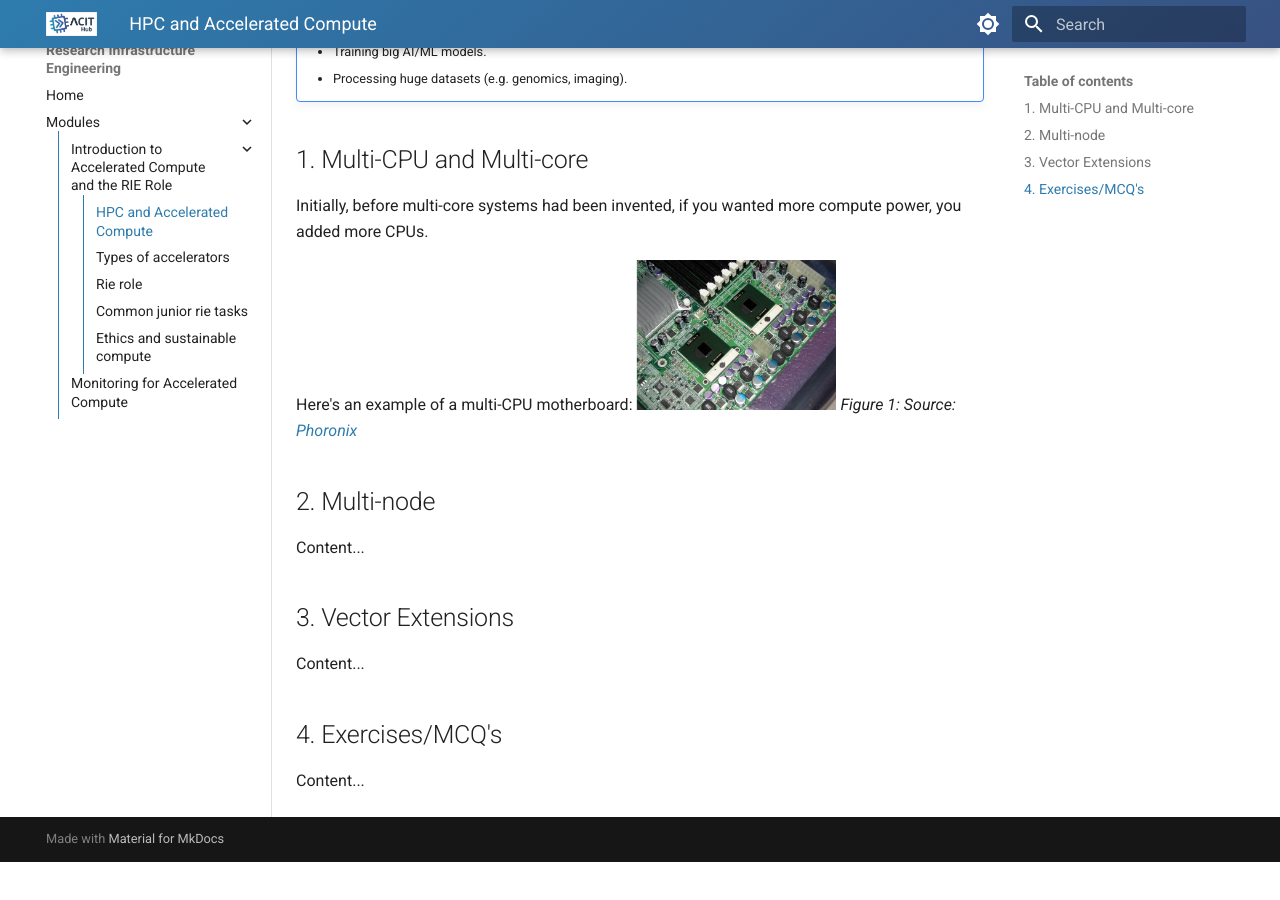
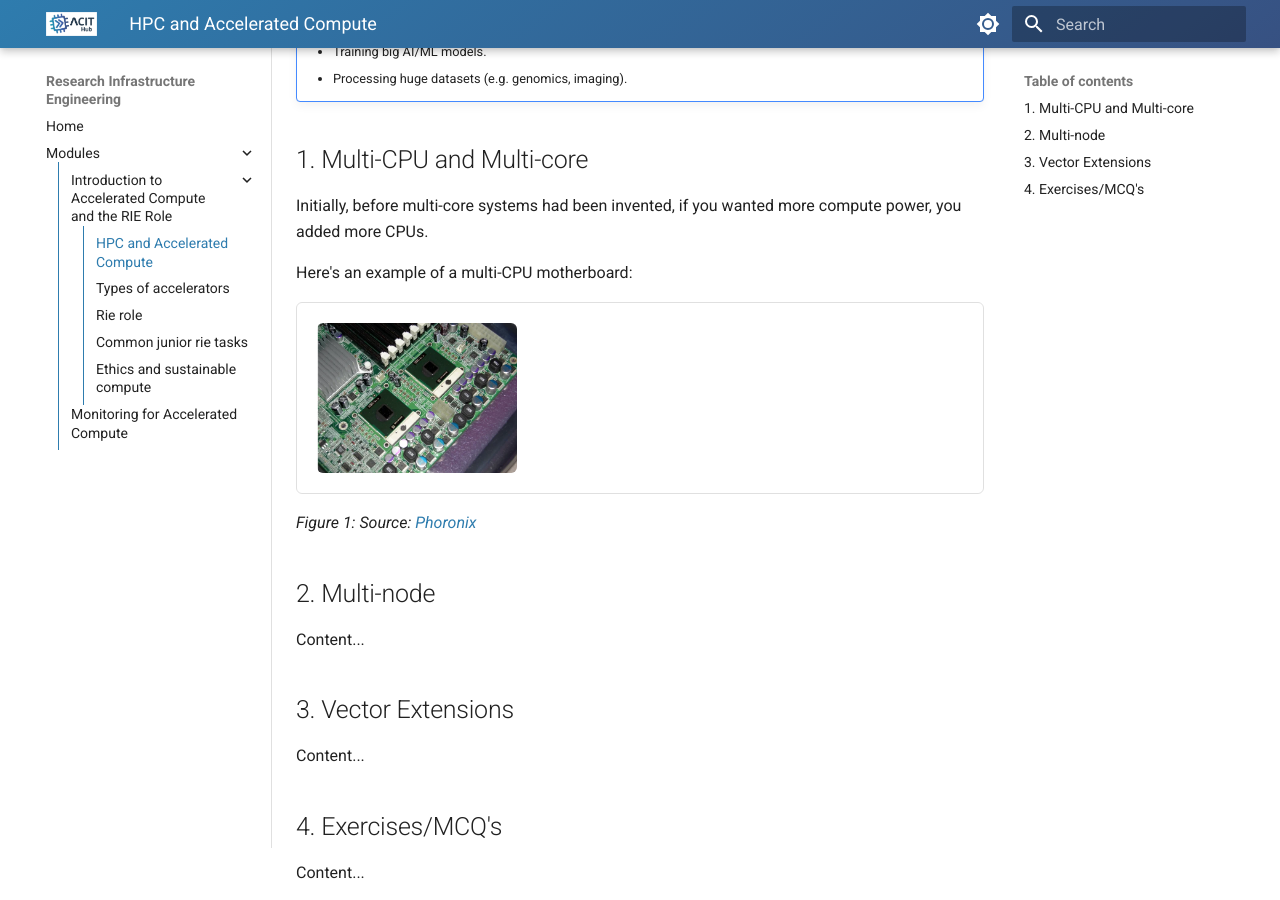
Before and after one commit to ACIT-Hub/docs-acit.surrey.ac.uk, an MkDocs documentation site: the page built from docs/modules/introduction-to-accelerated-compute/hpc-and-accelerated-compute.md, in a window 1280 px wide and 900 px high, scrolled down 313 px. Built offline with MkDocs 1.6.1 and Material for MkDocs 9.7.7, drawn with Linux system fonts in a browser that asks for light colours; before the commit the page ends 1175 px from its top, so only the background shows below that.

Commit message:
added css for image section

```diff
--- a/docs/assets/css/custom.css
+++ b/docs/assets/css/custom.css
@@ -67,3 +67,22 @@
   margin-left: 12px;
   padding-left: 12px;
 }
+
+
+.img-left {
+  float: left;
+  width: 200px;
+  margin: 0 1rem 0 0;
+  border-radius: 6px;
+}
+.img-box {
+  display: flow-root;
+  border: 1px solid #e0e0e0;
+  border-radius: 6px;
+  padding: 1rem;
+}
+.img-box > :first-child { margin-top: 0; }
+.img-box > :last-child { margin-bottom: 0; }
+.md-typeset :is(h2, h3, h4) {
+  clear: both;
+}
--- a/docs/modules/introduction-to-accelerated-compute/hpc-and-accelerated-compute.md
+++ b/docs/modules/introduction-to-accelerated-compute/hpc-and-accelerated-compute.md
@@ -15,8 +15,16 @@ High-performance computing (HPC) is about using many computing resources togethe
 Initially, before multi-core systems had been invented, if you wanted more compute power, you added more CPUs.
 
 Here's an example of a multi-CPU motherboard:
-![x86 architecture](../../assets/images/mutli-cpu-multi-core.png){ width="200" }
+
+
+<div class="img-box" markdown>
+![Logo](../../assets/images/mutli-cpu-multi-core.png){ .img-left }
+
+
+</div>
 *Figure 1: Source: [Phoronix](https://www.phoronix.com/news/Arch-Linux-Deprecating-i686)*
+
+
 
 ## 2. Multi-node
 
```
